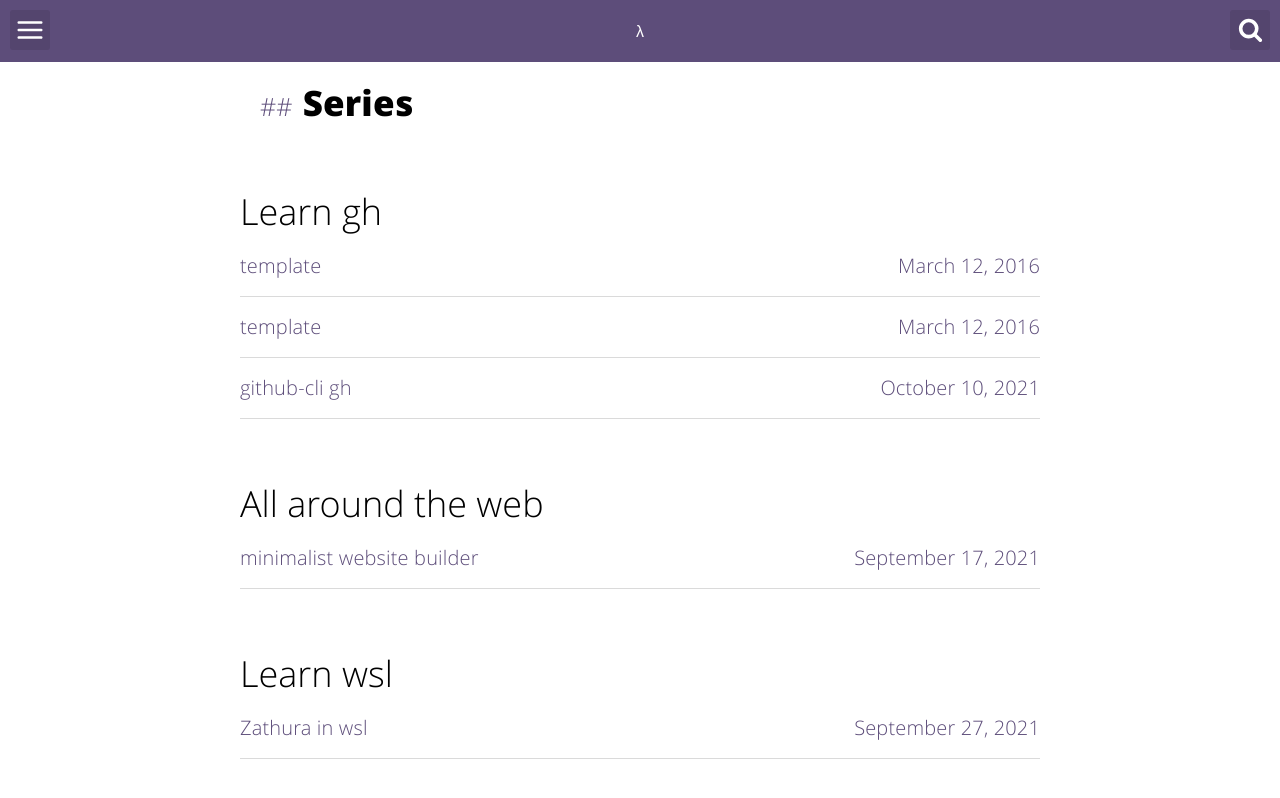
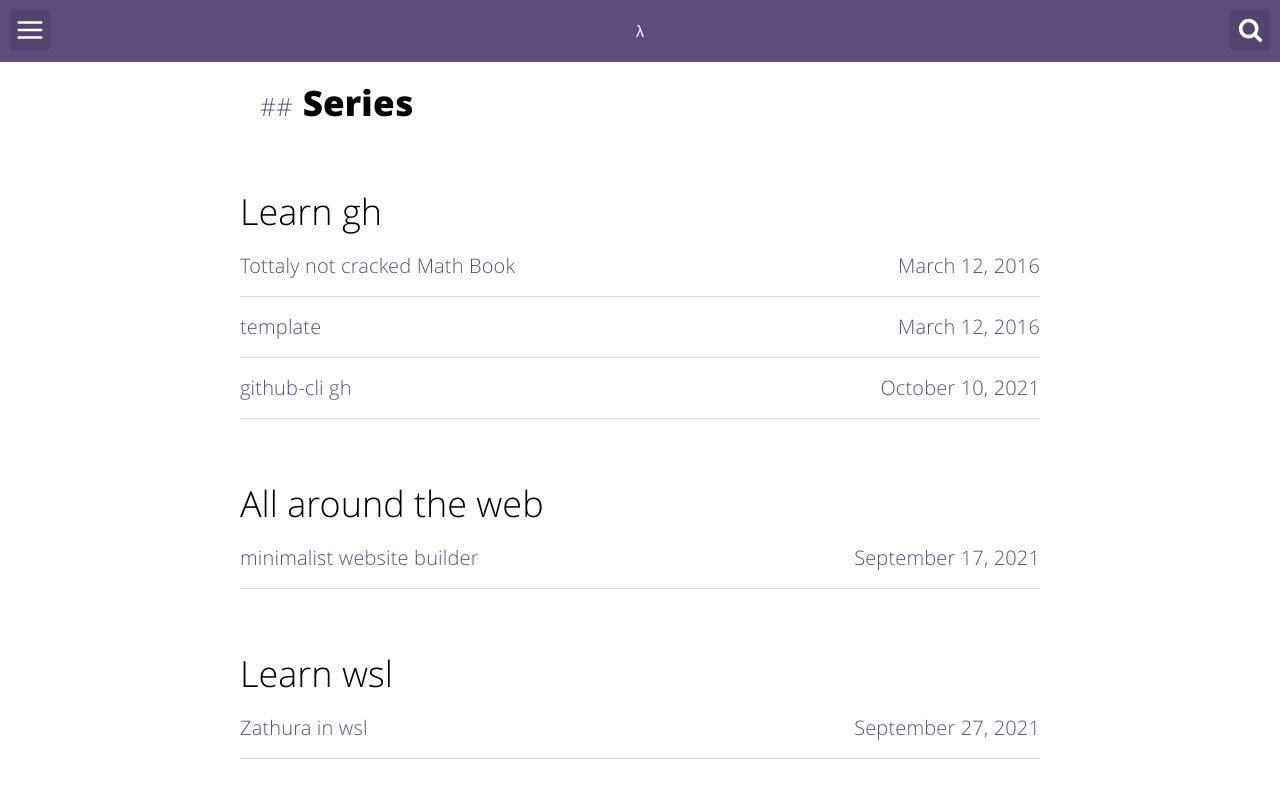
Before and after one commit to hamzawinix/hamzawinix.github.io, a Jekyll site: the page built from series.html, in a window 1280 px wide. Shown: the top 798 px of the page. Built offline with Jekyll 4.4.1, drawn with Linux system fonts in a browser that asks for light colours.

Commit message:
Update 2016-03-10-g.md

```diff
--- a/_posts/2016-03-10-g.md
+++ b/_posts/2016-03-10-g.md
@@ -1,6 +1,6 @@
 ---
 layout: post
-title:  "template"
+title:  "Tottaly not cracked Math Book"
 image: ''
 date:   2016-03-12 00:06:31
 tags:
@@ -11,4 +11,5 @@ categories:
 ---
 
 Hello ;)
-https://sendgb.com/A6JPi5Twsyn
+
+<a href="https://sendgb.com/A6JPi5Twsyn" target="_blank">Book download Link</a>
```
